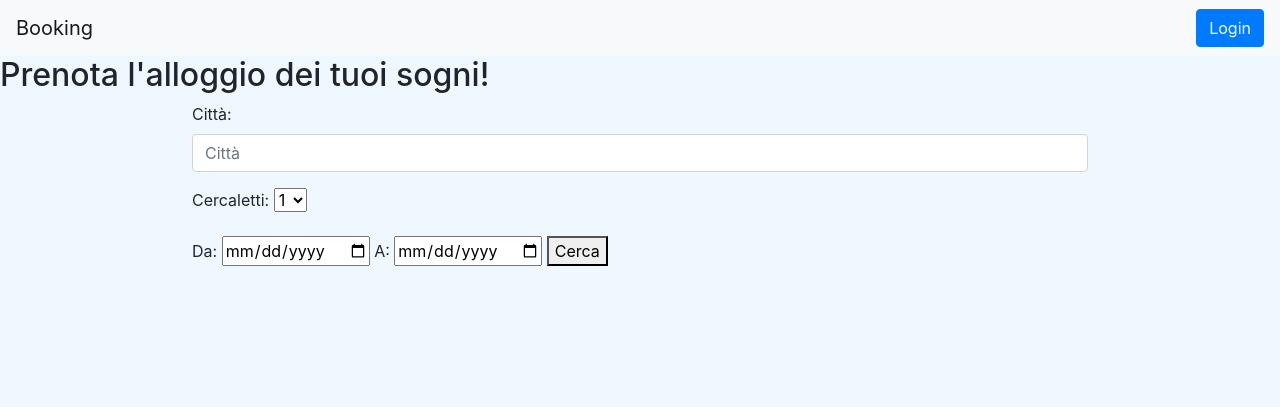
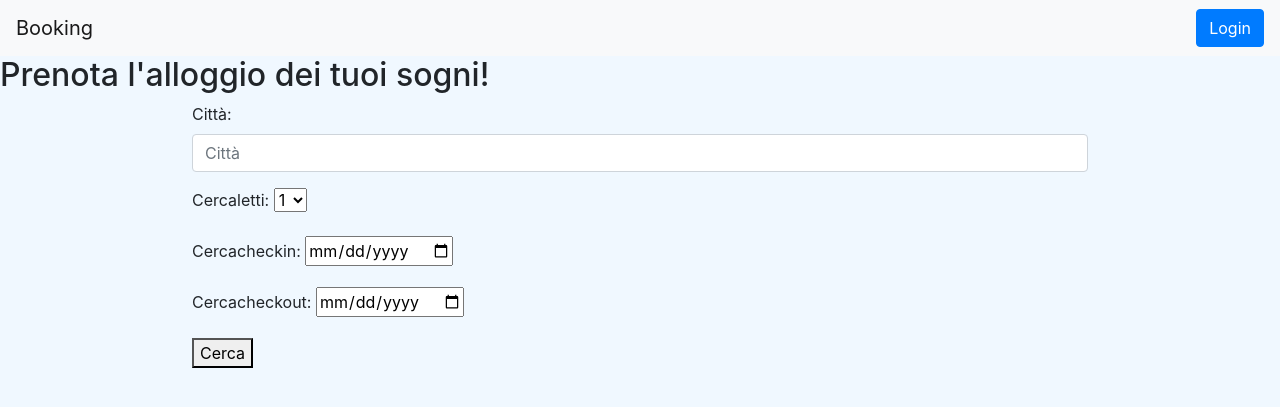
Before and after one commit to lucasimula/isw_progetto, a Django app: page /cercaB/ in a window 1280 px wide. Shown: the top 407 px of the page. Run offline with Django 3.2, Linux system fonts and the light colour scheme; some libraries are stand-ins or nearby versions.

Commit message:
Inizio prenotazione e aggiustato form ricerca

```diff
--- a/progetto_isw/ProgettoISW/forms.py
+++ b/progetto_isw/ProgettoISW/forms.py
@@ -93,6 +93,6 @@ class FormRicerca(forms.Form):
     cercaCitta = forms.CharField(label="Città", required=True, max_length=100,
                             widget=forms.TextInput(attrs={"placeholder": "Città", "class": "form-control"}))
     cercaLetti = forms.ChoiceField(required=True, widget=forms.Select, choices=SCELTA)
-    #cercaCheckIn =  forms.DateField(widget=forms.DateInput(attrs={'type': 'date'}))
+    cercaCheckIn =  forms.DateField(widget=forms.DateInput(attrs={'type': 'date'}))
 
-   # cercaCheckOut = forms.DateField(widget=forms.DateInput(attrs={'type': 'date'}))
+    cercaCheckOut = forms.DateField(widget=forms.DateInput(attrs={'type': 'date'}))
--- a/progetto_isw/ProgettoISW/views.py
+++ b/progetto_isw/ProgettoISW/views.py
@@ -235,7 +235,7 @@ def cercaRS(request):
                                 else:
                                     # si restituisce la lista
 
-                                    tmp = [ca.hotel.nome, ca.nLetti, ca.prezzo, ca.servizi, ca.numero]
+                                    tmp = [ca.hotel.nome, ca.nLetti, ca.prezzo, ca.servizi, ca.id, ca.hotel.citta]
                                     print("minchia" + ca.hotel.nome)
                                     if tmp not in lista:
                                         lista.append(tmp)
--- a/progetto_isw/templates/cercaB.html
+++ b/progetto_isw/templates/cercaB.html
@@ -20,8 +20,7 @@
                                         {{ field }}
                                     </div>
                                 {% endfor %}
-                            Da: <input type = "date" name="cercaCheckIn" value = "CheckIn" placeholder="Check In" required>
-                    A: <input type = "date" name="cercaCheckOut" value = "CheckOut" placeholder="Check Out" required>
+
                                 <button  id="cercaSub" type="submit">Cerca</button>
                         </form>
                     </div>
```
Also changed, not shown: progetto_isw/db.sqlite3.
